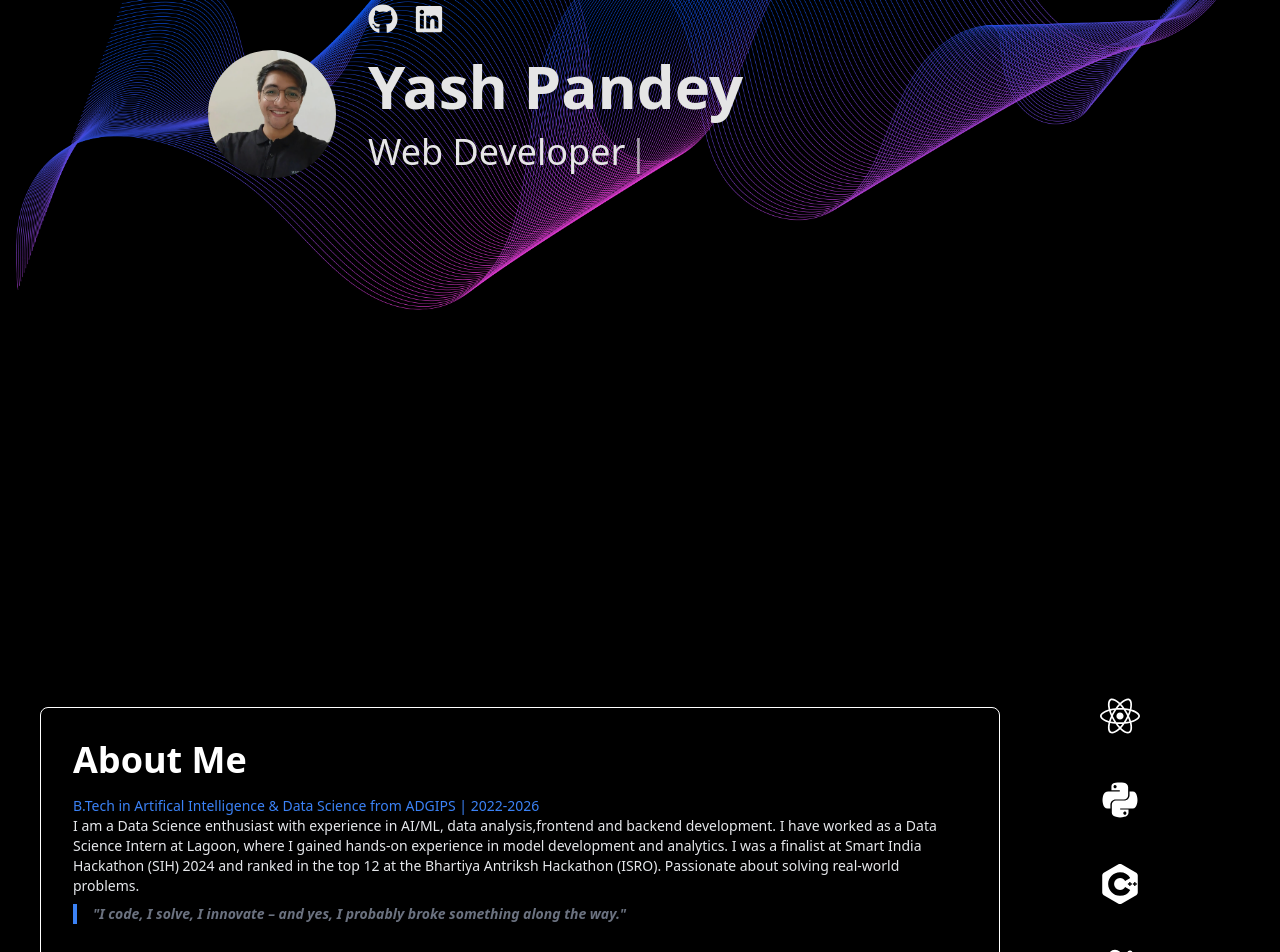
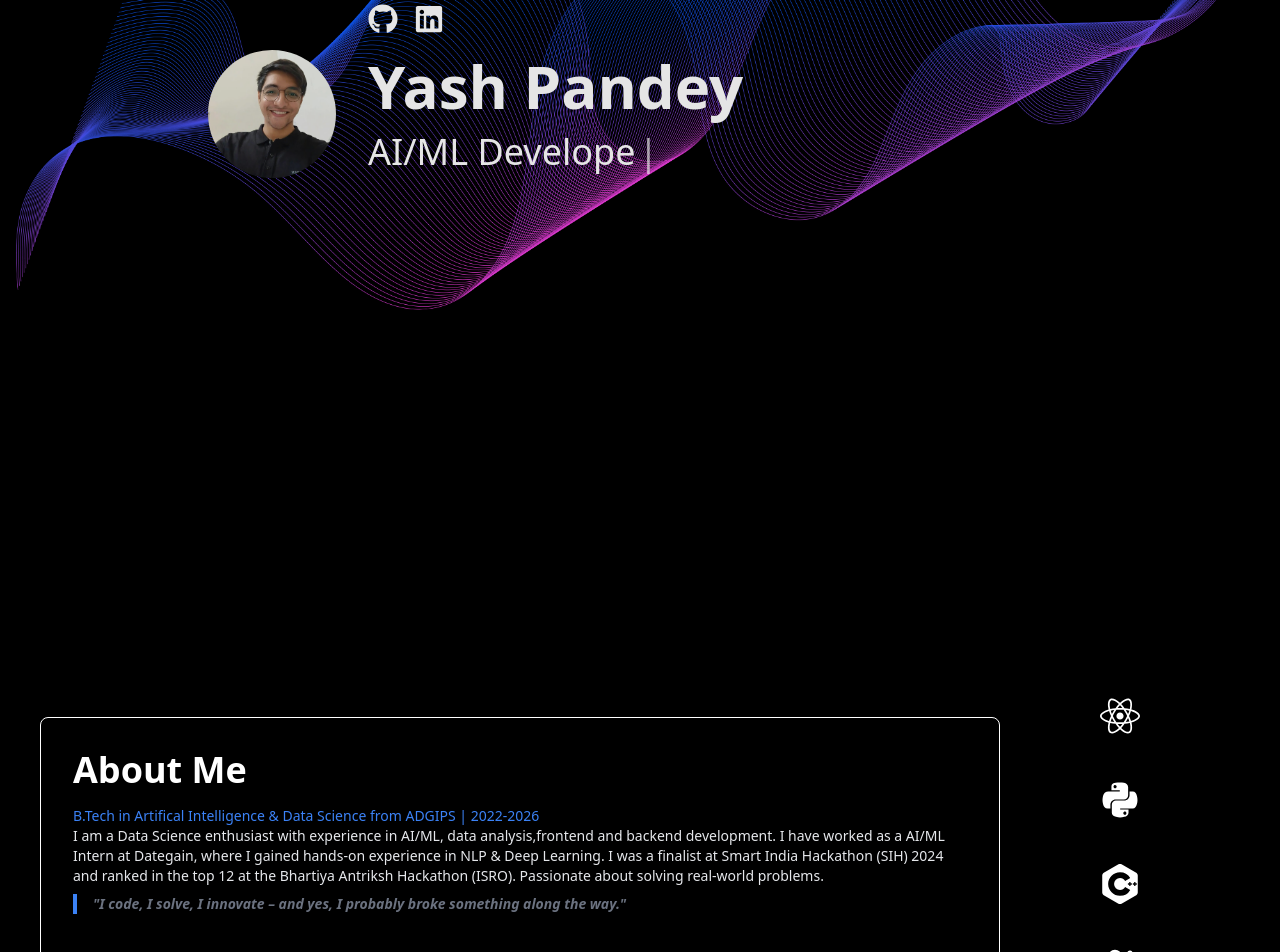
Before and after one commit to Yash16p/Portfolio, a React (Vite) app: page / in a window 1280 px wide. Shown: the part 260-1212 px from the top of the page. Built offline with nearby package versions, Linux system fonts and the light colour scheme.

Commit message:
resume updated

```diff
--- a/src/components/aboutme.jsx
+++ b/src/components/aboutme.jsx
@@ -83,7 +83,7 @@ const AboutMe = () => {
           <span>ADGIPS |  2022-2026</span>
         </p>
         <p className="text-sm sm:text-md mb-8 text-gray-200">
-        I am a Data Science enthusiast with experience in AI/ML, data analysis,frontend and backend development. I have worked as a Data Science Intern at Lagoon, where I gained hands-on experience in model development and analytics. I was a finalist at Smart India Hackathon (SIH) 2024 and ranked in the top 12 at the Bhartiya Antriksh Hackathon (ISRO). Passionate about solving real-world problems.
+        I am a Data Science enthusiast with experience in AI/ML, data analysis,frontend and backend development. I have worked as a AI/ML Intern at Dategain, where I gained hands-on experience in NLP & Deep Learning. I was a finalist at Smart India Hackathon (SIH) 2024 and ranked in the top 12 at the Bhartiya Antriksh Hackathon (ISRO). Passionate about solving real-world problems.
           <br />
           <p className="text-sm sm:text-md mt-2 text-gray-500 font-bold italic border-l-4 border-blue-500 pl-4">
             "I code, I solve, I innovate – and yes, I probably broke something along the
--- a/src/components/header.jsx
+++ b/src/components/header.jsx
@@ -1,6 +1,9 @@
 import React, { useState, useEffect } from "react";
 import "../index.css";
 import logo from "../assets/n.png";
+import resume from "../assets/YASH PANDEY-RESUME.pdf"
+
+
 const Header = () => {
   const [isMenuOpen, setIsMenuOpen] = useState(false);
   const [isLogoAnimated, setIsLogoAnimated] = useState(false);
@@ -44,19 +47,12 @@ const Header = () => {
               <span className="underline-effect">Contact</span>
             </a>
           </nav>
-          {/* <a
-            href="https://drive.google.com/file/d/1FCdVUAOqLg6O2owtdfxRuT3OmMzpvCkh/uc?export=download"
-            target="_blank"
-            rel="noopener noreferrer"
+          <a
+          href={resume} download="Yash Pandey-RESUME.pdf"
             className="px-6 py-2 bg-black border-2 border-blue-500 text-blue-500 font-semibold text-sm rounded-md shadow-md hover:shadow-lg hover:bg-blue-500 hover:text-white hover:border-black hover:scale-105 transition-transform duration-300"
-          > */}
-        <a
-  href="/CV_YASH.pdf"
-  download="Yash_Pandey_CV.pdf"
-  className="px-6 py-2 bg-black border-2 border-blue-500 text-blue-500 font-semibold text-sm rounded-md shadow-md hover:shadow-lg hover:bg-blue-500 hover:text-white hover:border-black hover:scale-105 transition-transform duration-300"
->
-  Resume
-</a>
+          >
+            Resume
+          </a>
 
 
         </div>
--- a/src/components/home.jsx
+++ b/src/components/home.jsx
@@ -59,10 +59,10 @@ const Home = () => {
               <span style={{ color: "white" }}>
                 <Typewriter
                   words={[
+                    "AI/ML Developer",
                     "Data Scientist",
-                    "AI/ML Developer",
-                    "Web Developer",
-                    "Software Developer",
+                    // "Web Developer",
+                    // "Software Developer",
                   ]}
                   loop={true}
                   cursor
```
Also changed, not shown: 2 other files (tests, documents, lock files or other folders).
